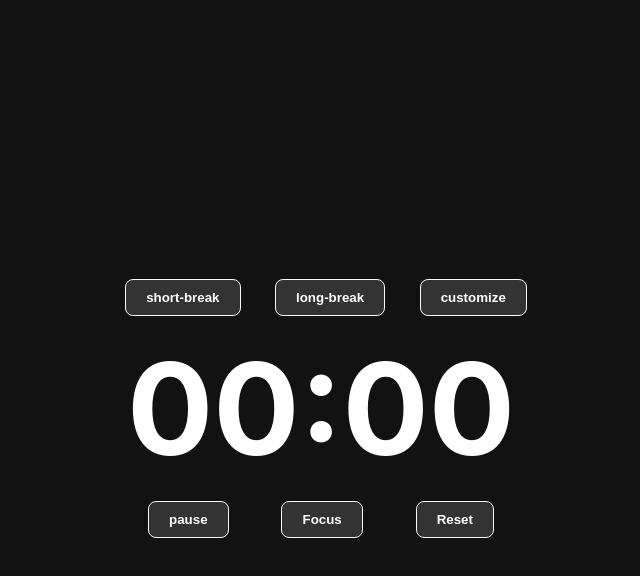
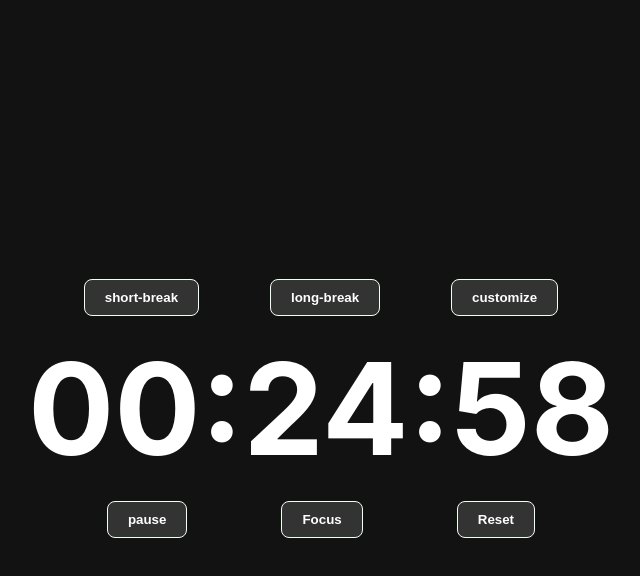
Before and after one commit to talisman8008/pomodoro, a website: page index.html in a window 1280 px wide. Both pictures are taken after a click on the button "Start". Shown: the whole page, without its empty margins (314-954 px from the left). Drawn offline with Linux system fonts and the light colour scheme.

Commit message:
HH:MM:SS time format implemented

```diff
--- a/css/style.css
+++ b/css/style.css
@@ -26,7 +26,7 @@ button {
   margin: 15px;
 }
 
-.controls, #timer {
+.controls, #timer , .mode {
   display: flex;
   justify-content: space-evenly;
   align-items: center;
@@ -54,3 +54,7 @@ button {
   display: none !important; /* Forces the element to disappear */
 
 }
+
+.modal-content h3{
+  text-align: center;
+}
--- a/index.html
+++ b/index.html
@@ -15,7 +15,7 @@
     <button id="custom" type="button">customize</button>
   </div>
 
-  <h1 id="timer">00:00</h1>
+  <h1 id="timer">00:00:00</h1>
 
     <div class="controls">
       <button id="start" type="button">Start</button>
--- a/js/script.js
+++ b/js/script.js
@@ -3,7 +3,7 @@ let timerId = null;
 
 const modes = {
     WORK: {
-        time: 25 * 60,
+        time: 2*60*60,
        color: "#2C3E50", // Sleek dark blue
        // sound: "work-end.mp3"
     },
@@ -34,12 +34,13 @@ const alarm =document.getElementById('alarm');
 //===============================================================================
 
 function updateDisplay() {
-    const hours= math.floor(timeLeft/3600);
-    const minutes = Math.floor(timeLeft / 60);
+    const hours = Math.floor(timeLeft / 3600);
+    const minutes = Math.floor((timeLeft % 3600) / 60);
     const seconds = timeLeft % 60;
     // makes 25:9 look like 25:09
-        timerDisplay.textContent = `:${minutes < 10 ? '0':''}${minutes} :${seconds < 10 ? '0' : ''}${seconds}`;
+        timerDisplay.textContent = `${hours < 10 ? '0':''}${hours}:${minutes < 10 ? '0':''}${minutes}:${seconds < 10 ? '0' : ''}${seconds}`;
 }
+
 //===============================================================================
                                 // start button
 //===============================================================================
@@ -114,7 +115,7 @@ const closeModalBtn = document.getElementById('close-modal');
 const setCustomBtn = document.getElementById('set-custom');
 const customMin = document.getElementById('custom-minutes');
 const customSec = document.getElementById('custom-seconds');
-const customHrs = document.getElementById('custom-hours');
+// const customHrs = document.getElementById('custom-hours');
 
 // opening modal
 customtBrk.addEventListener('click',() =>{modalOverlay.classList.remove('hidden');});
@@ -144,7 +145,7 @@ if(!isNaN(min) && !isNaN(sec) && min>=0 && sec >=0){
     console.log(`seconds=${timeLeft}`);
 
     updateDisplay();//update the timer
-   customHrs.value = '';//input box
+   // customHrs.value = '';//input box
     customMin.value = '';//input box
     customSec.value = '';//input box
 }else {
```
